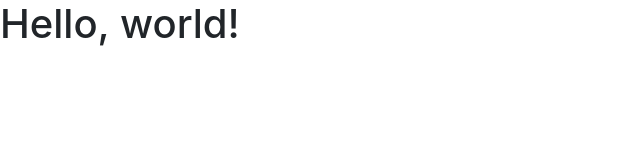
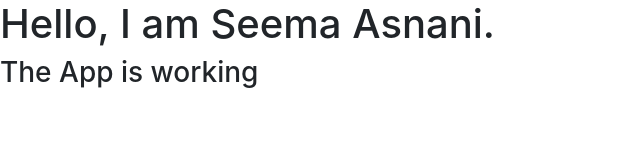
Before and after one commit to asnaniseema/REVERSI_Seema, a website: page public/index.html in a window 1280 px wide. Shown: the whole page, without its empty margins (0-640 px from the left). Drawn offline with nearby package versions, Linux system fonts and the light colour scheme.

Commit message:
Update index.html

```diff
--- a/public/index.html
+++ b/public/index.html
@@ -11,7 +11,9 @@
     <title>Hello, world!</title>
   </head>
   <body>
-    <h1>Hello, world!</h1>
+    <h1>Hello, I am Seema Asnani.</h1>
+
+    <h3>The App is working</h3>
 
     <!-- Optional JavaScript -->
     <!-- jQuery first, then Popper.js, then Bootstrap JS -->
```
